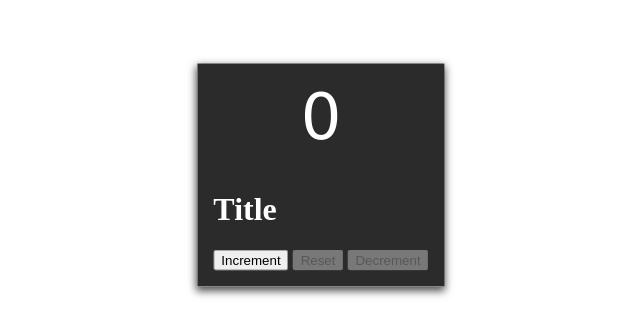
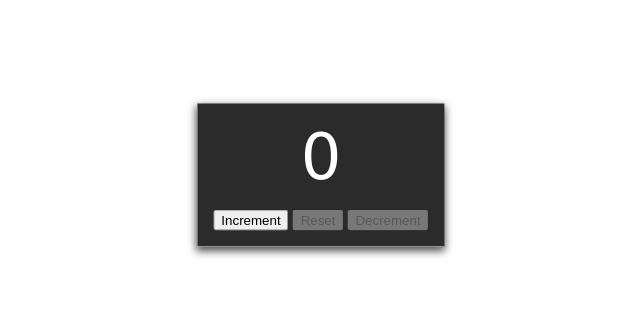
Before and after one commit to marjandeveloper/counter, a plain HTML site: page index.html in a window 1280 px wide. Shown: the part 225-560 px from the top of the page, without its empty margins (319-959 px from the left). Drawn offline with Linux system fonts and the light colour scheme.

Commit message:
Finished

```diff
--- a/index.html
+++ b/index.html
@@ -11,7 +11,6 @@
   <body>
     <main>
       <div class="text-counter"></div>
-      <h1>Title</h1>
       <button class="increment">Increment</button>
       <button class="reset">Reset</button>
       <button class="decrement">Decrement</button>
```
